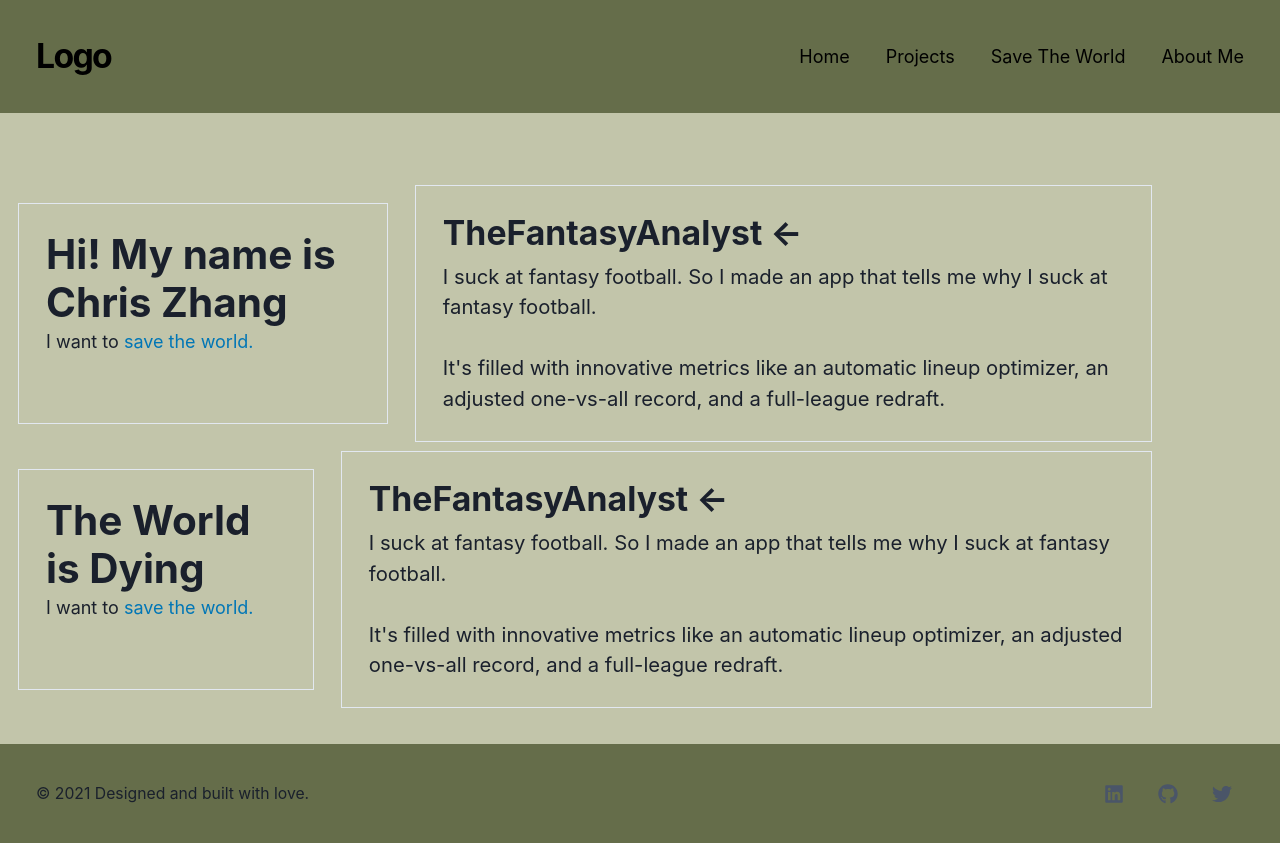
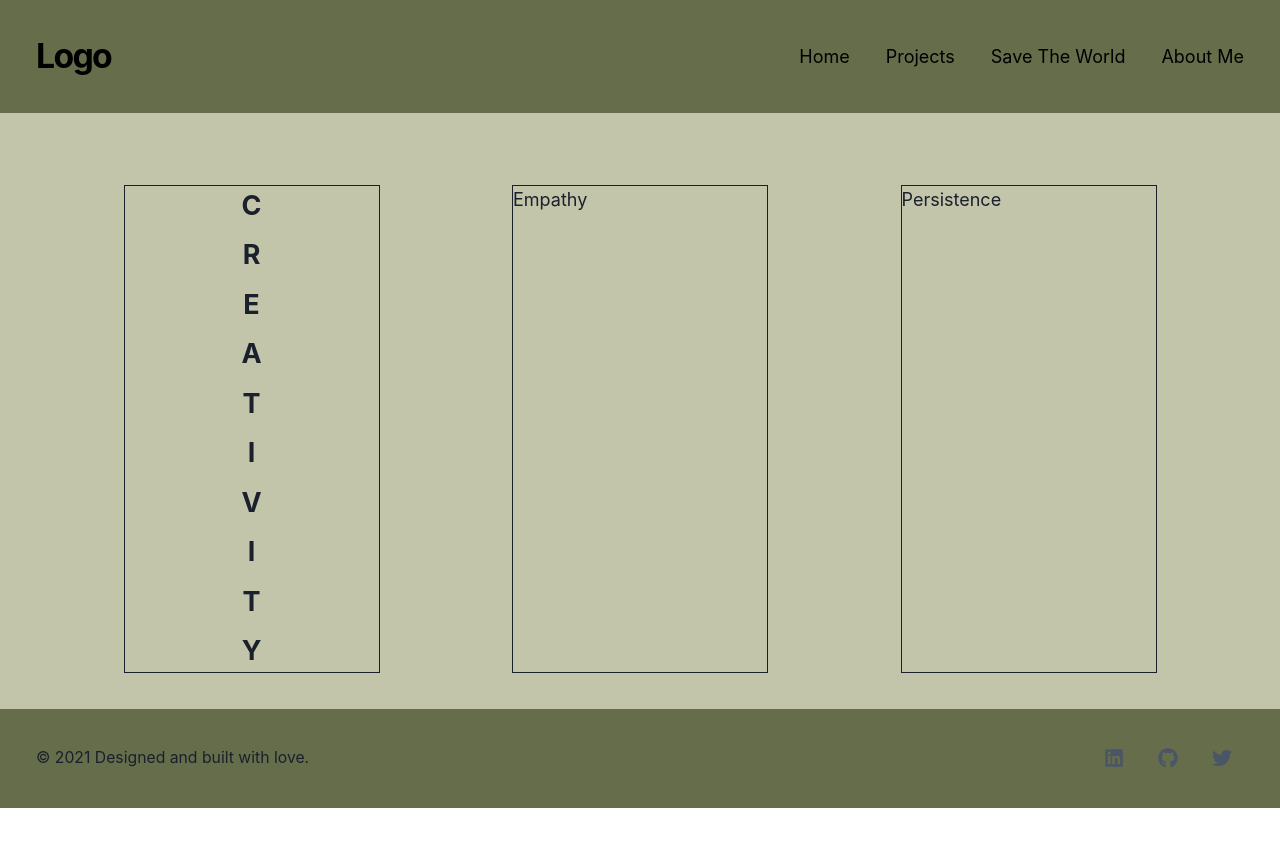
Before and after one commit to chriszhang08/personal-website, a Next.js app: page / in a window 1280 px wide. After the commit the page ends 808 px from the top, so only its background shows below. Built offline with nearby package versions, Linux system fonts and the light colour scheme.

Commit message:
New homepage layout

```diff
--- a/pages/index.js
+++ b/pages/index.js
@@ -16,9 +16,35 @@ import colors from "../styles/config/colors";
 export default function Home() {
   return (
     <Fragment>
-      <Flex width="100%" justify="center">
-        <Stack direction={"column"} justifyContent="center">
+      <Stack direction={"row"} justifyContent="space-evenly">
+        <Box as="a" href="/bio" border="1px" width="20%">
           <Stack
+            direction={"column"}
+            marginTop="0"
+            textAlign="center"
+            fontSize="2xl"
+            fontWeight="bold"
+            padding="0px"
+          >
+            <Text>C</Text>
+            <Text>R</Text>
+            <Text>E</Text>
+            <Text>A</Text>
+            <Text>T</Text>
+            <Text>I</Text>
+            <Text>V</Text>
+            <Text>I</Text>
+            <Text>T</Text>
+            <Text>Y</Text>
+          </Stack>
+        </Box>
+        <Box as="a" href="/save-the-world" border="1px" width="20%">
+          <Text>Empathy</Text>
+        </Box>
+        <Box as="a" href="/projects" border="1px" width="20%">
+          <Text>Persistence</Text>
+        </Box>
+        {/* <Stack
             direction="row"
             width={["90%", "80%", "70%", "80%", "90%"]}
             justifyContent="center"
@@ -100,9 +126,8 @@ export default function Home() {
                 redraft.
               </Text>
             </Box>
-          </Stack>
-        </Stack>
-      </Flex>
+          </Stack> */}
+      </Stack>
     </Fragment>
   );
 }
```
